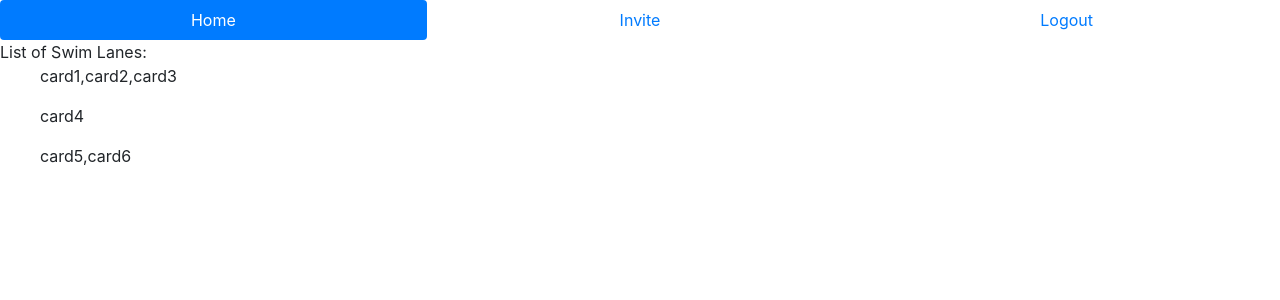
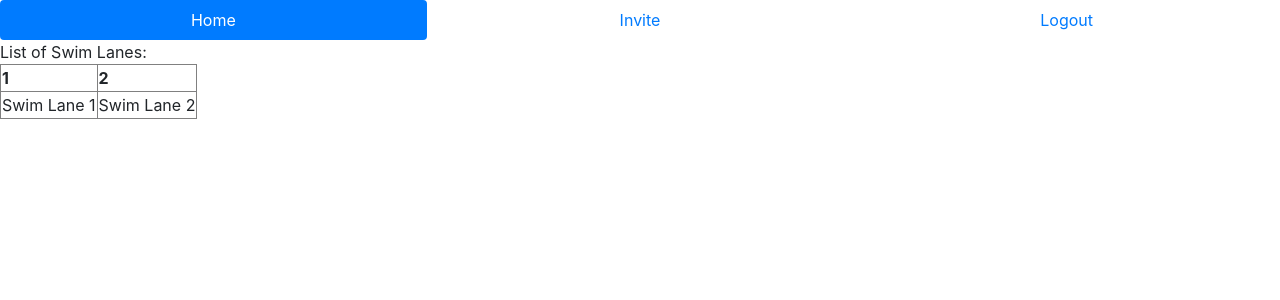
Before and after one commit to TylerDresselhouse/Project2-front, an Angular app in the folder Project2-front/: page /swim-lanes in a window 1280 px wide. Shown: the top 300 px of the page. Built offline with nearby package versions, Linux system fonts and the light colour scheme.

Commit message:
updated swim lanes to pull data from swim lane service, still using dummy data

```diff
--- a/Project2-front/src/app/app.module.ts
+++ b/Project2-front/src/app/app.module.ts
@@ -12,6 +12,7 @@ import { NavComponent } from './nav/nav.component';
 
 // Services
 import { BoardService } from './services/board.service';
+import { SwimLaneService } from './services/swim-lane.service';
 import { AuthenticationService } from './services/authentication.service';
 import { InviteComponent } from './components/invite/invite.component';
 
@@ -31,7 +32,7 @@ import { InviteComponent } from './components/invite/invite.component';
     AppRoutingModule,
     FormsModule
   ],
-  providers: [BoardService, AuthenticationService],
+  providers: [BoardService, SwimLaneService, AuthenticationService],
   bootstrap: [AppComponent]
 })
 export class AppModule { }
--- a/Project2-front/src/app/components/swim-lanes/swim-lanes.component.html
+++ b/Project2-front/src/app/components/swim-lanes/swim-lanes.component.html
@@ -1,11 +1,27 @@
 <div>
   List of Swim Lanes:
 </div>
+
+<!-- <div>
+  <table>
+    <ng-container *ngFor="let swimLane of swimLanes">
+      <tr *ngFor="let card of swimLane">
+
+          {{card}}
+
+      </tr>
+    </ng-container>
+  </table>
+</div> -->
 <div>
-  <ul *ngFor="let swimLane of swimLanes">
-    {{swimLane}}
-    <li *ngFor="let card of swimlane">
-        {{card}}
-     </li>
-  </ul>
+  <table border="1px solid black">
+    <th *ngFor="let swimLane of swimLanes">
+      {{swimLane.slId}}
+    </th>
+    <tr>
+      <td *ngFor="let swimLane of swimLanes">
+        {{swimLane.slName}}
+      </td>
+    </tr>
+  </table>
 </div>
--- a/Project2-front/src/app/components/swim-lanes/swim-lanes.component.ts
+++ b/Project2-front/src/app/components/swim-lanes/swim-lanes.component.ts
@@ -1,4 +1,5 @@
 import { Component, OnInit } from '@angular/core';
+import { SwimLaneService } from '../../services/swim-lane.service';
 
 @Component({
   selector: 'app-swim-lanes',
@@ -6,13 +7,16 @@ import { Component, OnInit } from '@angular/core';
   styleUrls: ['./swim-lanes.component.css']
 })
 export class SwimLanesComponent implements OnInit {
-  lane1 = ['card1', 'card2', 'card3'];
+
+  swimLanes = this.swimLaneService.getSwimLanes();
+
+/*   lane1 = ['card1', 'card2', 'card3'];
   lane2 = [];
   lane3 = ['card4'];
-  lane4 = ['card5', 'card6'];
-  swimLanes = [this.lane1, this.lane2, this.lane3, this.lane4]; // this is where we would grab all the lanes from the DB
+  lane4 = ['card5', 'card6']; */
+  // swimLanes = [this.lane1, this.lane2, this.lane3, this.lane4]; // this is where we would grab all the lanes from the DB
 
-  constructor() { }
+  constructor(private swimLaneService: SwimLaneService) { }
 
   ngOnInit() {
   }
--- /dev/null
+++ b/Project2-front/src/app/services/swim-lane.service.ts
@@ -0,0 +1,25 @@
+import { Injectable } from '@angular/core';
+import { Router } from '@angular/router';
+/* import { Board } from '../models/board.model'; */
+import { SwimLane } from '../models/swimlane.model';
+import { Observable } from 'rxjs/Observable';
+import { Card } from '../models/card.model';
+import { Task } from '../models/task.model';
+
+const swimLanes = [
+  new SwimLane(1, 'Swim Lane 1', [new Card(1, 1, 'title', 'desc', [new Task(1, 'task1', false)])]),
+  new SwimLane(2, 'Swim Lane 2', [new Card(2, 10, 'title2', 'desc2',
+   [new Task(2, 'task2', true)]), new Card(3, 4, 'title3', 'desc3', [])]),
+];
+
+@Injectable()
+export class SwimLaneService {
+
+    private url;
+
+    constructor(private router: Router) { }
+
+    getSwimLanes(): SwimLane[] {
+        return swimLanes;
+    }
+}
```
Also changed, not shown: 1 other file (tests, documents, lock files or other folders).
